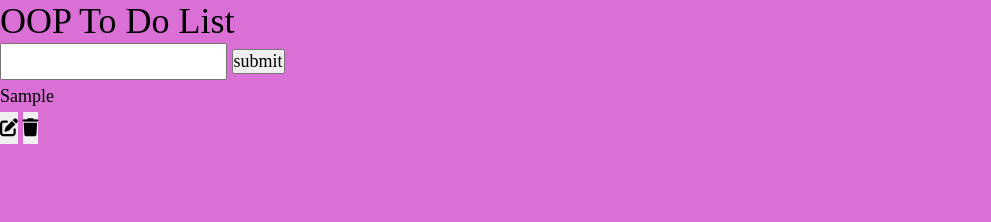
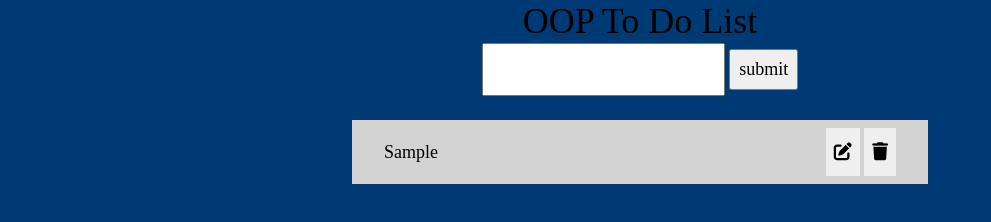
Before and after one commit to jeffreyvavasour/to-do-list-oop, a plain HTML site: page index.html in a window 1280 px wide. Both pictures are taken after typing "Sample" into the empty fields and a click on the input "submit". Shown: the whole page, without its empty margins (0-991 px from the left). Drawn offline with Linux system fonts and the light colour scheme.

Commit message:
add all styles

```diff
--- a/style.css
+++ b/style.css
@@ -14,7 +14,10 @@ body {
   line-height: 1.8;
   min-height: 100vh;
   width: 100%;
-  background-color: orchid;
+  background-color: rgb(0, 58, 116);
+  display: flex;
+  flex-direction: column;
+  align-items: center;
 }
 
 ul {
@@ -43,6 +46,11 @@ textarea,
 select {
   color: inherit;
   font: inherit;
+  padding: 0.5rem;
+}
+
+input[type="submit"] {
+  cursor: pointer;
 }
 
 hr {
@@ -80,3 +88,20 @@ h1 {
     scroll-behavior: auto !important;
   }
 }
+
+.activities {
+  width: 90%;
+  display: flex;
+  flex-direction: column;
+  align-items: center;
+}
+
+.activity {
+  background-color: lightgray;
+  padding: 0.5rem 2rem;
+  margin-top: 1.5rem;
+  width: 50%;
+  display: flex;
+  justify-content: space-between;
+  align-items: center;
+}
```
